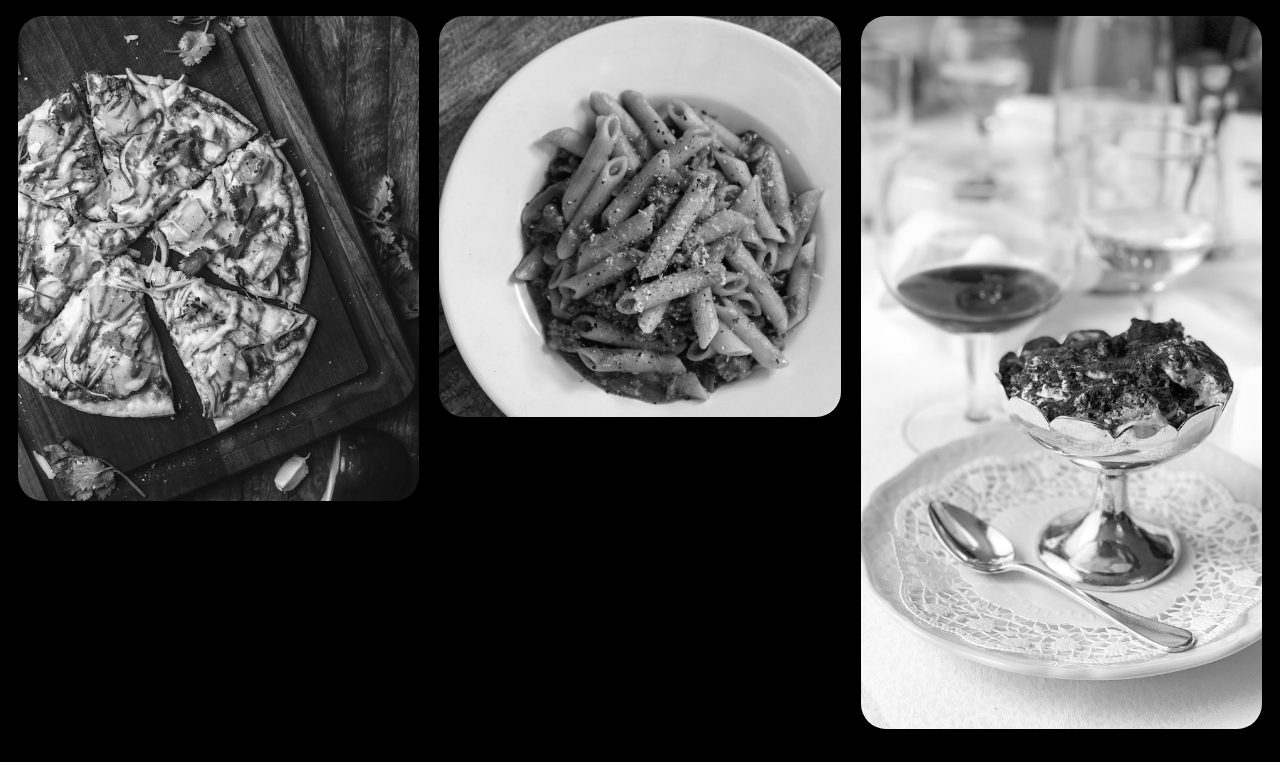
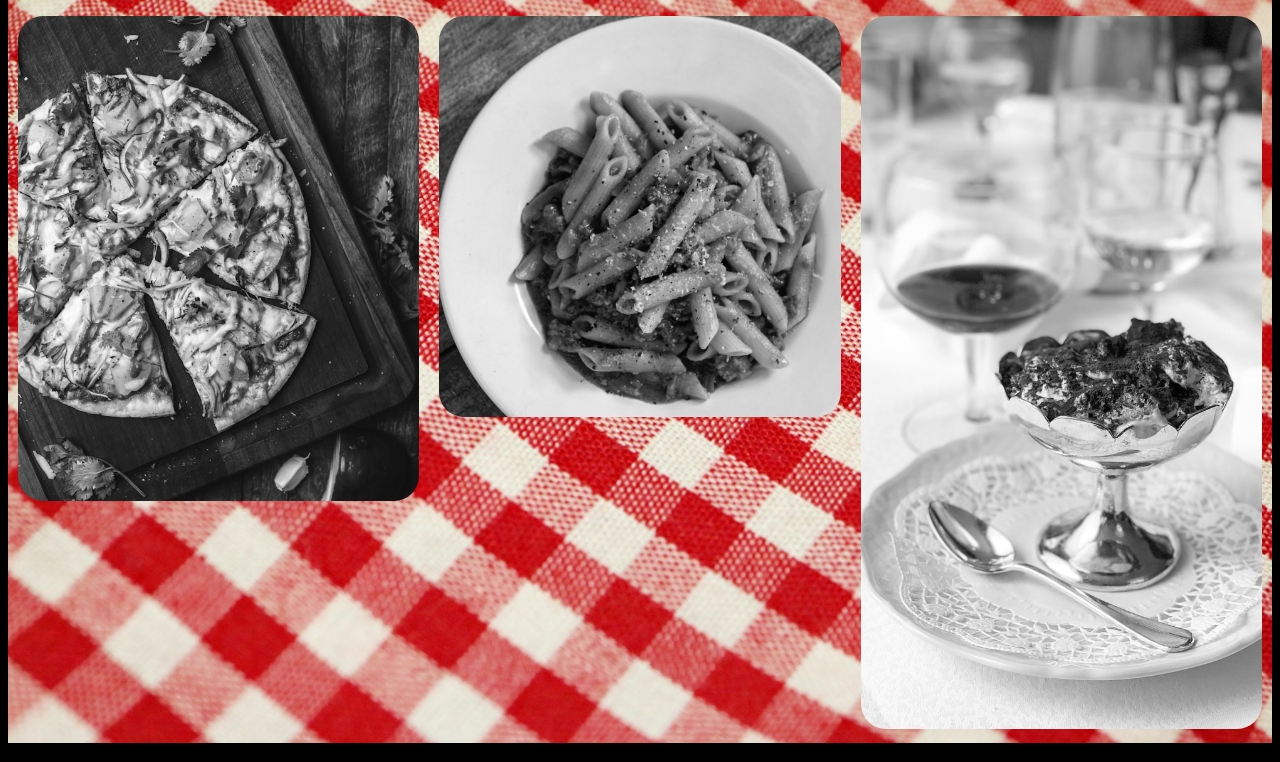
Before and after one commit to paige5678/Module07, a plain HTML site: page index.html in a window 1280 px wide. Shown: the part 189-951 px from the top of the page. Drawn offline with Linux system fonts and the light colour scheme.

Commit message:
updates links in css

```diff
--- a/CSS/styles.css
+++ b/CSS/styles.css
@@ -139,7 +139,7 @@ h1 {
 }
 
 .food {
-  background-image: url("Images/dagny-reese-tTM1K94ZzhE-unsplash.jpg");
+  background-image: url("../Images/dagny-reese-tTM1K94ZzhE-unsplash.jpg");
   background-size: cover;
 }
 
```
